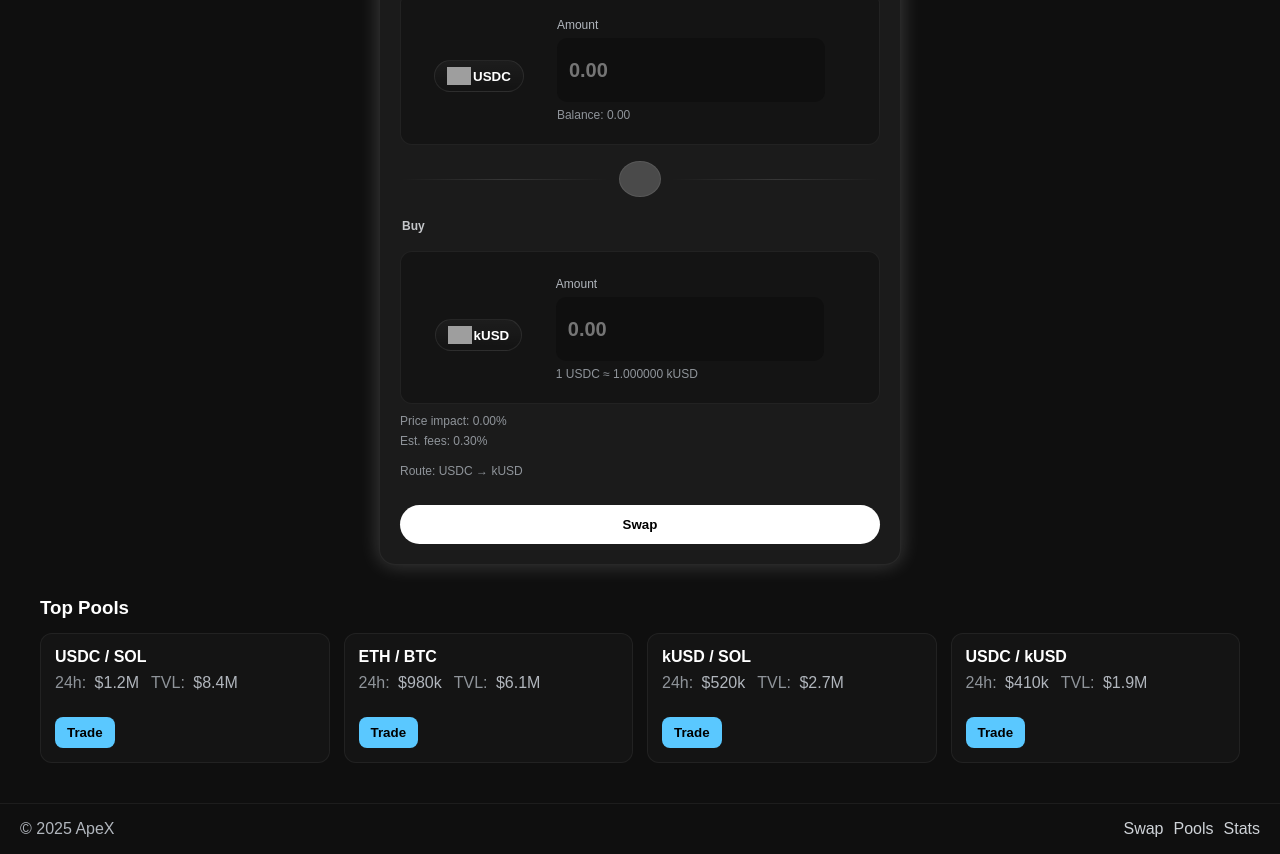
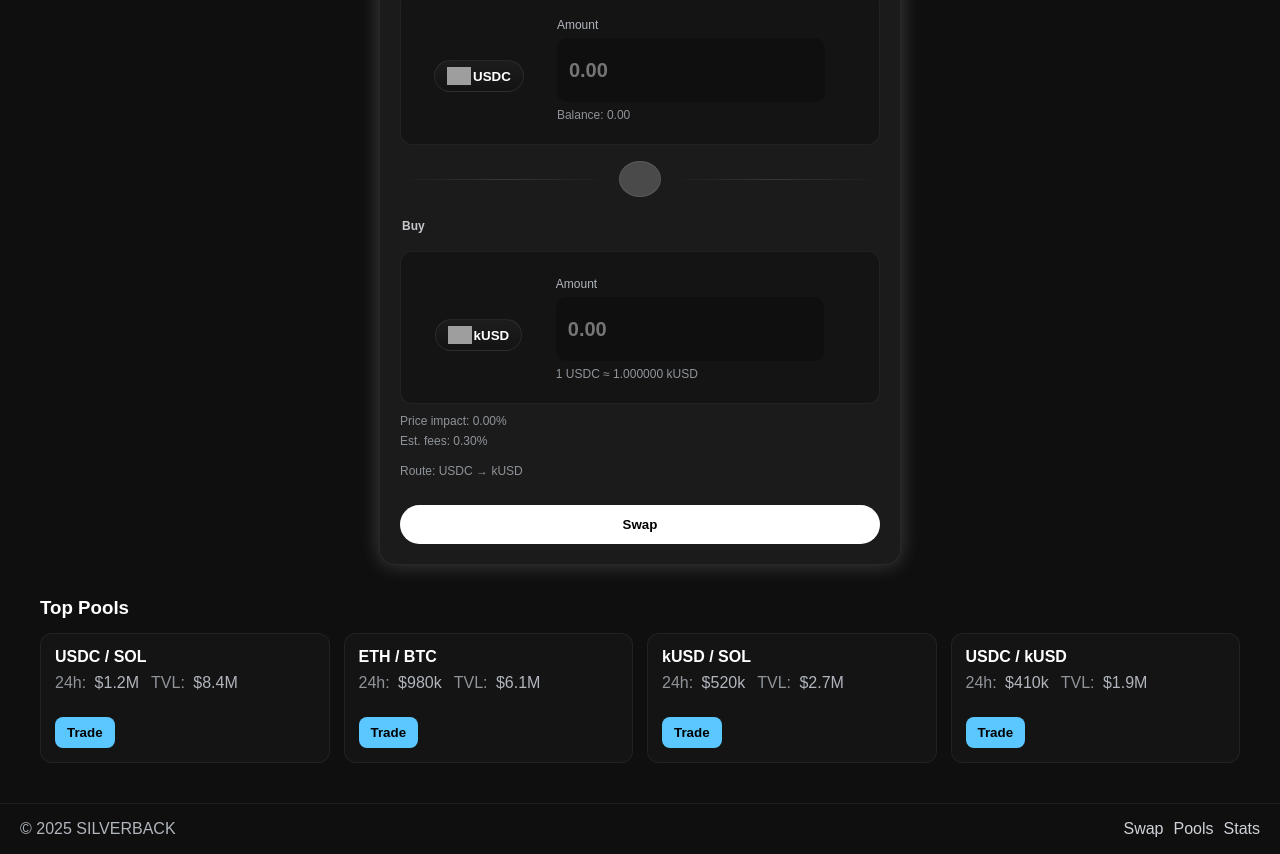
Before and after one commit to NobleSOL/apex-swap, a React (Create React App) app in the folder client/: page / in a window 1280 px wide. Shown: the part 443-1297 px from the top of the page. Built offline with nearby package versions, Linux system fonts and the light colour scheme; grey boxes are pictures that could not be loaded.

Commit message:
Update footer brand from ApeX to SILVERBACK
cgen-f42b7bb0a61f421e831d39e2314a38ea

```diff
--- a/client/src/App.js
+++ b/client/src/App.js
@@ -337,7 +337,7 @@ export default function App() {
 
         <footer className="site-footer">
           <div className="footer-inner">
-            <span>© {new Date().getFullYear()} ApeX</span>
+            <span>© {new Date().getFullYear()} SILVERBACK</span>
             <div className="footer-links">
               <a href="#swap">Swap</a>
               <a href="#pools">Pools</a>
```
